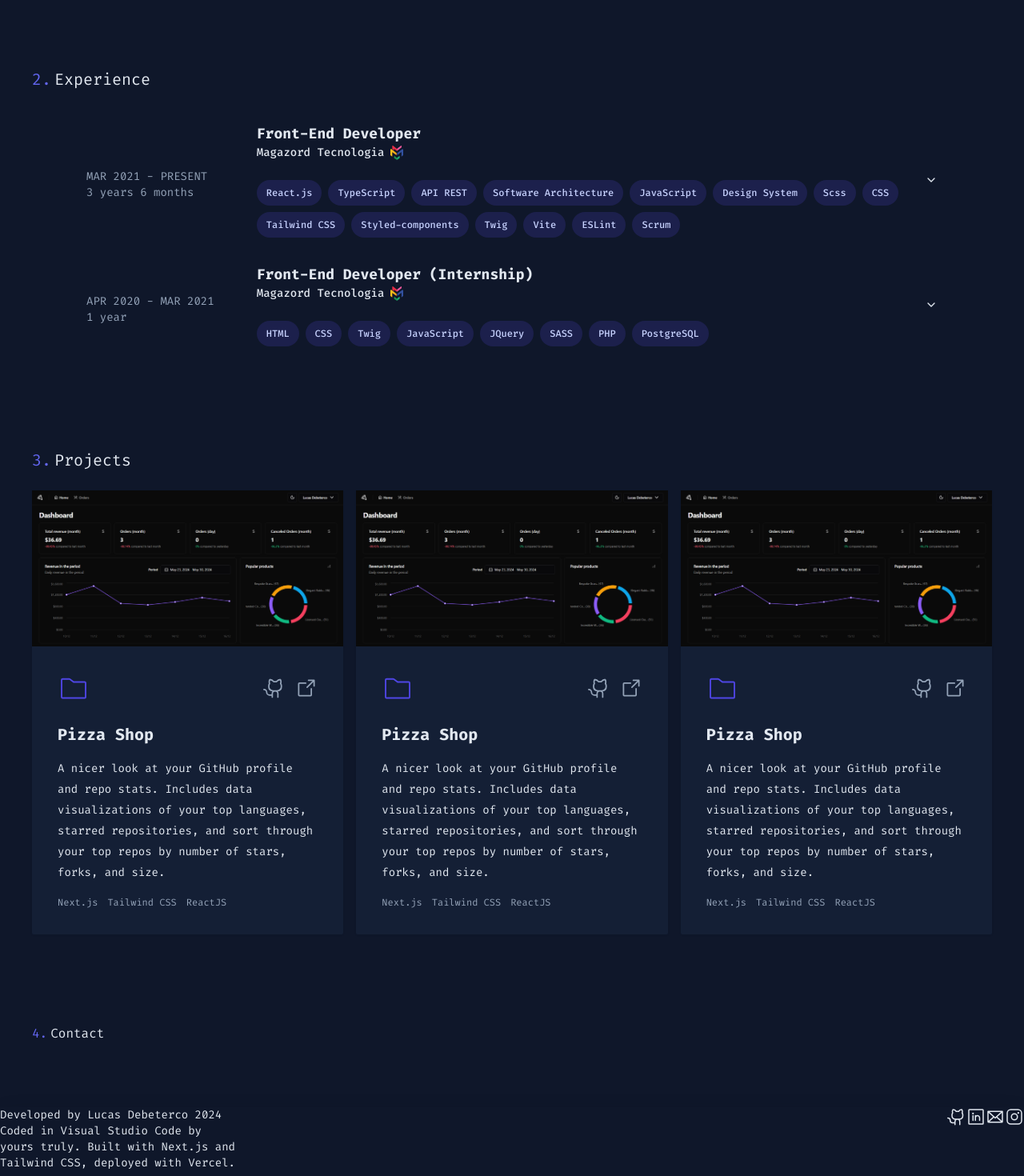
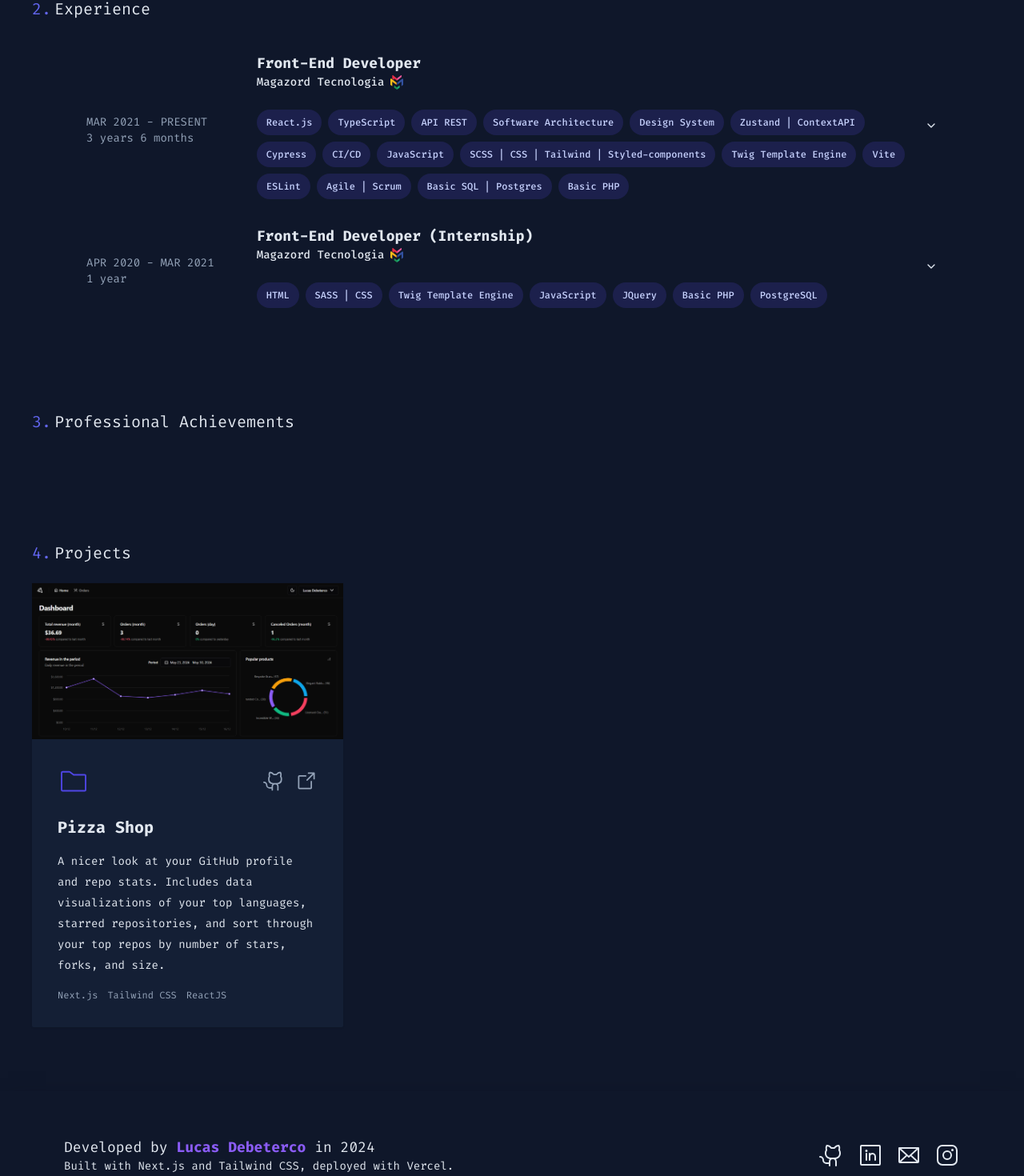
Before and after one commit to lucasdebeterco/lucasdebeterco-dev, a Next.js app: page / in a window 1280 px wide. Shown: the part 1157-2627 px from the top of the page at 80% size. Built offline with nearby package versions, Linux system fonts and the light colour scheme.

Commit message:
professional achievements and footer

```diff
--- a/src/app/components/experience.tsx
+++ b/src/app/components/experience.tsx
@@ -37,16 +37,18 @@ export function Experience() {
                                         <li>TypeScript</li>
                                         <li>API REST</li>
                                         <li>Software Architecture</li>
+                                        <li>Design System</li>
+                                        <li>Zustand | ContextAPI</li>
+                                        <li>Cypress</li>
+                                        <li>CI/CD</li>
                                         <li>JavaScript</li>
-                                        <li>Design System</li>
-                                        <li>Scss</li>
-                                        <li>CSS</li>
-                                        <li>Tailwind CSS</li>
-                                        <li>Styled-components</li>
-                                        <li>Twig</li>
+                                        <li>SCSS | CSS | Tailwind | Styled-components</li>
+                                        <li>Twig Template Engine</li>
                                         <li>Vite</li>
                                         <li>ESLint</li>
-                                        <li>Scrum</li>
+                                        <li>Agile | Scrum</li>
+                                        <li>Basic SQL | Postgres</li>
+                                        <li>Basic PHP</li>
                                     </ul>
                                 </div>
                             </AccordionTrigger>
@@ -90,12 +92,11 @@ export function Experience() {
 
                                     <ul className="mt-6 flex flex-wrap gap-2 text-xs [&>li]:rounded-full [&>li]:bg-indigo-900/40 [&>li]:px-3 [&>li]:py-2 [&>li]:text-indigo-200">
                                         <li>HTML</li>
-                                        <li>CSS</li>
-                                        <li>Twig</li>
+                                        <li>SASS | CSS</li>
+                                        <li>Twig Template Engine</li>
                                         <li>JavaScript</li>
                                         <li>JQuery</li>
-                                        <li>SASS</li>
-                                        <li>PHP</li>
+                                        <li>Basic PHP</li>
                                         <li>PostgreSQL</li>
                                     </ul>
                                 </div>
--- a/src/app/components/footer.tsx
+++ b/src/app/components/footer.tsx
@@ -1,17 +1,44 @@
 import { Envelope, GithubLogo, InstagramLogo, LinkedinLogo } from '@phosphor-icons/react'
+import Link from 'next/link'
 
 export function Footer() {
     return (
-        <footer className="mt-20 flex justify-between bg-slate-900 text-sm shadow-overlay">
-            <div className="max-w-[300px]">
-                Developed by Lucas Debeterco 2024
-                Coded in Visual Studio Code by yours truly. Built with Next.js and Tailwind CSS, deployed with Vercel.
+        <footer className="mx-auto mt-20 flex items-center justify-between bg-slate-900 px-20 py-14 text-sm shadow-overlay">
+            <div className="flex flex-col">
+                <span className="text-lg">Developed by <strong className="text-violet-500">Lucas Debeterco</strong> in 2024</span>
+                <span>Built with Next.js and Tailwind CSS, deployed with Vercel.</span>
             </div>
-            <div className="flex">
-                <GithubLogo size={24} />
-                <LinkedinLogo size={24} />
-                <Envelope size={24} />
-                <InstagramLogo size={24} />
+            <div className="flex gap-4">
+                <Link
+                    target="_blank"
+                    href="https://github.com/lucasdebeterco"
+                    className="transition hover:text-indigo-600"
+                    rel="noreferrer"
+                >
+                    <GithubLogo size={32} />
+                </Link>
+                <Link
+                    target="_blank"
+                    href="https://www.linkedin.com/in/lucas-wamser-rosa-debeterco/"
+                    className="transition hover:text-indigo-600"
+                    rel="noreferrer"
+                >
+                    <LinkedinLogo size={32} />
+                </Link>
+                <Link
+                    href="mailto:lucasdebeterco@gmail.com"
+                    className="transition hover:text-indigo-600"
+                >
+                    <Envelope size={32} />
+                </Link>
+                <Link
+                    target="_blank"
+                    href="https://instagram.com/lucasdebeterco/"
+                    className="transition hover:text-indigo-600"
+                    rel="noreferrer"
+                >
+                    <InstagramLogo size={32} />
+                </Link>
             </div>
         </footer>
     )
--- a/src/app/components/header/header.tsx
+++ b/src/app/components/header/header.tsx
@@ -4,36 +4,35 @@ import { HeaderLink } from '@/app/components/header/header-link'
 
 export function Header() {
     return (
-        <header id="header" className="z-10 flex w-full items-center justify-between bg-slate-900 px-10 py-6 shadow-overlay min-h-[88px]">
-            <span id='header-logo' className="text-3xl">Lucas Debeterco</span>
+        <header id="header" className="fixed z-10 flex min-h-[88px] w-full items-center justify-between bg-slate-900 bg-opacity-60 px-10 py-6 shadow-overlay backdrop-blur">
+            <span id="header-logo" className="text-3xl">Lucas Debeterco</span>
 
             <nav className="navbar flex items-center gap-6 [&>a]:py-2">
-                <div id='about-section-link'>
+                <div id="about-section-link">
                     <HeaderLink sectionId="about-section">
                         <span className="mr-1 text-indigo-500">1.</span>
                         About
                     </HeaderLink>
                 </div>
-                <div id='experience-section-link'>
+                <div id="experience-section-link">
                     <HeaderLink sectionId="experience-section">
                         <span className="mr-1 text-indigo-500">2.</span>
                         Experience
                     </HeaderLink>
                 </div>
-                <div id='projects-section-link'>
+                <div id="professional-achievements-section-link">
+                    <HeaderLink sectionId="professional-achievements">
+                        <span className="mr-1 text-indigo-500">3.</span>
+                        Professional Achievements
+                    </HeaderLink>
+                </div>
+                <div id="projects-section-link">
                     <HeaderLink sectionId="projects-section">
                         <span className="mr-1 text-indigo-500">3.</span>
                         Projects
                     </HeaderLink>
                 </div>
-                <div id='contact-section-link'>
-                    <HeaderLink sectionId="contact-section">
-                        <span className="mr-1 text-indigo-500">4.</span>
-                        Contact
-                    </HeaderLink>
-                </div>
-                <Link id='download-cv-btn' className="rounded-md bg-indigo-600 px-4 py-2" href="#">Download CV</Link>
+                <Link id="download-cv-btn" className="rounded-md bg-indigo-600 px-4 py-2" href="#">Download CV</Link>
             </nav>
-        </header>
-    )
+        </header>)
 }
--- /dev/null
+++ b/src/app/components/profession-achievements.tsx
@@ -0,0 +1,19 @@
+import { ProjectItem } from '@/app/components/projects/project-item'
+
+export function ProfessionAchievements() {
+    return (<section id="professional-achievements" className="flex flex-col justify-center gap-6">
+        <h2 id="professional-achievements-section-title" className="text-xl">
+            <span className="mr-1 text-indigo-500">3.</span>
+                Professional Achievements
+        </h2>
+
+        <div className="grid grid-cols-3 gap-4">
+            {/*<ProjectItem*/}
+            {/*    id={1}*/}
+            {/*/>*/}
+        </div>
+    </section>
+
+
+    )
+}
--- a/src/app/components/projects/project-item.tsx
+++ b/src/app/components/projects/project-item.tsx
@@ -4,16 +4,30 @@ import Link from 'next/link'
 
 interface ProjectItemProps {
     id: number
+    imageSrc: string
+    imageAlt: string
+    githubLink: string
+    productionLink: string
+    title: string
+    description: string
+    tools: string[]
 }
 
-export function ProjectItem({id}: ProjectItemProps) {
+export function ProjectItem({id, imageSrc, imageAlt, githubLink, productionLink, title, description, tools}: ProjectItemProps) {
     return (
         <div
             id={`project-card-${id}`}
-            className="relative flex flex-col rounded-sm bg-[#141f35] drop-shadow-sm transition-transform [&:hover_img]:scale-110 [&:hover_h3]:text-indigo-600"
+            className="relative flex flex-col rounded-sm bg-[#141f35] drop-shadow-sm transition-transform [&:hover_h3]:text-indigo-600 [&:hover_img]:scale-110"
         >
-            <div className='overflow-hidden'>
-                <Image src="/projects/pizza-shop.png" className='transition duration-300 ease' alt="Pizza Shop Project" width={500} height={0} quality={100}/>
+            <div className="overflow-hidden">
+                <Image
+                    src={imageSrc}
+                    className="ease transition duration-300"
+                    alt={imageAlt}
+                    width={500}
+                    height={0}
+                    quality={100}
+                />
             </div>
             <div className="flex flex-col gap-6 p-8">
                 <div className="flex items-center justify-between">
@@ -22,28 +36,25 @@ export function ProjectItem({id}: ProjectItemProps) {
                     </div>
 
                     <div className="flex gap-3">
-                        <Link href="https://github.com/lucasdebeterco/pizza-shop" className="text-slate-400 transition hover:text-indigo-500">
+                        <Link href={githubLink} className="text-slate-400 transition hover:text-indigo-500">
                             <GithubLogo size={28}/>
                         </Link>
-                        <Link href="https://github.com/lucasdebeterco/pizza-shop" className="text-slate-400 transition hover:text-indigo-500">
+                        <Link href={productionLink} className="text-slate-400 transition hover:text-indigo-500">
                             <ArrowSquareOut size={28}/>
                         </Link>
                     </div>
                 </div>
 
                 <div className="flex flex-col gap-4">
-                    <h3 className="text-xl font-bold transition">Pizza Shop</h3>
+                    <h3 className="text-xl font-bold transition">{title}</h3>
                     <p className="text-sm">
-                        A nicer look at your GitHub profile and repo stats. Includes data visualizations of your top
-                        languages,
-                        starred repositories, and sort through your top repos by number of stars, forks, and size.
+                        {description}
                     </p>
                     <div className="flex gap-3 text-xs text-slate-400">
-                        <span>Next.js</span>
-                        <span>Tailwind CSS</span>
-                        <span>ReactJS</span>
+                        {tools.map(tool => <span>{tool}</span>)}
                     </div>
                 </div>
             </div>
-        </div>)
+        </div>
+    )
 }
--- a/src/app/components/projects/projects.tsx
+++ b/src/app/components/projects/projects.tsx
@@ -3,15 +3,22 @@ import { ProjectItem } from '@/app/components/projects/project-item'
 export function Projects() {
     return (
         <section id="projects-section" className="flex flex-col gap-6">
-            <h2 id='projects-section-title'  className="text-xl">
-                <span className="mr-1 text-indigo-500">3.</span>
+            <h2 id="projects-section-title" className="text-xl">
+                <span className="mr-1 text-indigo-500">4.</span>
                 Projects
             </h2>
 
             <div className="grid grid-cols-3 gap-4">
-                <ProjectItem id={1} />
-                <ProjectItem id={2} />
-                <ProjectItem id={3} />
+                <ProjectItem
+                    id={1}
+                    imageSrc="/projects/pizza-shop.png"
+                    imageAlt="Pizza Shop Project"
+                    githubLink="https://github.com/lucasdebeterco/pizza-shop"
+                    productionLink="https://github.com/lucasdebeterco/pizza-shop"
+                    title="Pizza Shop"
+                    description="A nicer look at your GitHub profile and repo stats. Includes data visualizations of your top languages, starred repositories, and sort through your top repos by number of stars, forks, and size."
+                    tools={['Next.js', 'Tailwind CSS', 'ReactJS']}
+                />
             </div>
         </section>
     )
--- a/src/app/data/elementsToReveal.ts
+++ b/src/app/data/elementsToReveal.ts
@@ -2,8 +2,8 @@ export const elementsToReveal = [
     { selector: '#header-logo', delay: 100 },
     { selector: '#about-section-link', delay: 200 },
     { selector: '#experience-section-link', delay: 300 },
-    { selector: '#projects-section-link', delay: 400 },
-    { selector: '#contact-section-link', delay: 500 },
+    { selector: '#professional-achievements-section-link', delay: 400 },
+    { selector: '#projects-section-link', delay: 500 },
     { selector: '#download-cv-btn', delay: 600 },
     { selector: '#presentation-span', delay: 800 },
     { selector: '#presentation-name', delay: 900 },
--- a/src/app/page.tsx
+++ b/src/app/page.tsx
@@ -7,6 +7,7 @@ import { Experience } from '@/app/components/experience'
 import { Footer } from '@/app/components/footer'
 import { Header } from '@/app/components/header/header'
 import { Presentation } from '@/app/components/presentation'
+import { ProfessionAchievements } from '@/app/components/profession-achievements'
 import { Projects } from '@/app/components/projects/projects'
 import { elementsToReveal } from '@/app/data/elementsToReveal'
 
@@ -36,11 +37,8 @@ export default function Home() {
                 <Presentation />
                 <About />
                 <Experience/>
+                <ProfessionAchievements />
                 <Projects />
-                <section id="contact-section">
-                    <span className="mr-1 text-indigo-500">4.</span>
-                    Contact
-                </section>
             </div>
 
             <Footer />
--- a/tailwind.config.ts
+++ b/tailwind.config.ts
@@ -17,7 +17,7 @@ const config = {
         },
         extend: {
             colors: {
-                'background': '#0a192f',
+                'background': '#141b2b',
                 'text-base': '#d0cdd6'
             },
             boxShadow: {
```
Also changed, not shown: src/app/components/about.tsx (+15 -3 lines).
